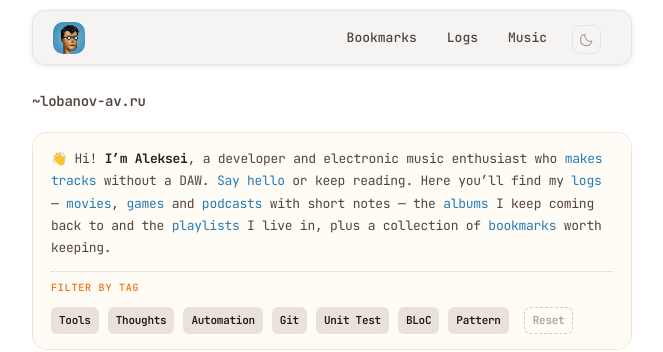
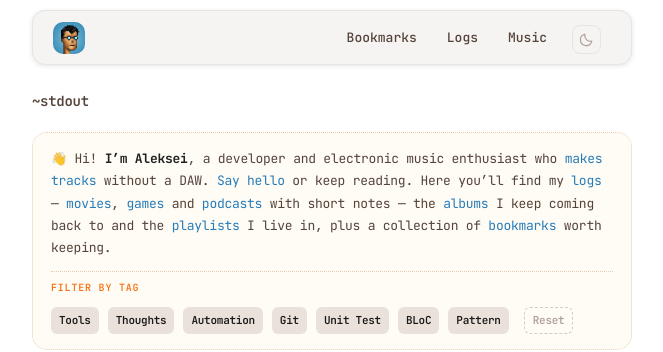
Before and after one commit to alobanov/alobanov.github.io, a Jekyll site: the page built from index.md, in a window 1280 px wide. Shown: the top 352 px of the page, without its empty margins (308-971 px from the left). Built offline with Jekyll 4.4.1, drawn with Linux system fonts in a browser that asks for light colours.

Commit message:
feat: name the site ~stdout
The homepage and the 404 page were headed with the domain, which carries
a surname the site does not need to wear. ~stdout names it after what it
is — the things that come out: logs, tracks, notes — and stays in the
monospace register the rest of the page speaks in.

The config follows, or the rename would be half done: the tab, the
og:site_name and the feed title all read from site.title and would have
gone on saying otherwise. The author line keeps the first name, the
description now says what is here rather than who wrote it.

The title is quoted because a leading tilde is YAML's null.

The domain itself is unchanged, and the CV and old posts keep the full
name, where it belongs.

```diff
--- a/404.html
+++ b/404.html
@@ -6,7 +6,7 @@ noindex: true
 sitemap: false
 ---
 
-<h2 class="font-mono">~lobanov-av.ru/404</h2>
+<h2 class="font-mono">~stdout/404</h2>
 
 <div class="bubble yellow font-mono">
 {% capture markdown_content %}
--- a/_config.yml
+++ b/_config.yml
@@ -1,7 +1,13 @@
 url: "https://lobanov-av.ru"
-title: Aleksei Lobanov
-author: Lobanov Aleksei
-description: Personal blog of Aleksei Lobanov
+
+# Имя сайта, а не имя автора: title уходит в заголовок вкладки, в og:site_name
+# и в заголовок фида — везде, где сайт представляется сам. Пишется так же, как
+# заголовок на главной, чтобы вкладка и страница называли одно и то же.
+# В кавычках намеренно: тильда в начале скаляра — зарезервированный в YAML
+# символ null, и полагаться на то, что разбор всё равно даст строку, незачем.
+title: "~stdout"
+author: Aleksei
+description: Logs, music and notes — films, games and podcasts with short notes, tracks made without a DAW, and bookmarks worth keeping.
 google_analytics:
 markdown: kramdown
 highlighter: rouge
--- a/index.md
+++ b/index.md
@@ -4,7 +4,7 @@ layout: page
 
 {% include bookmark_import.html %}
 
-<h2 class="font-mono">~lobanov-av.ru</h2>
+<h2 class="font-mono">~stdout</h2>
 
 {% assign all_tags = "" %}
 {%- for post in site.posts -%}
```
